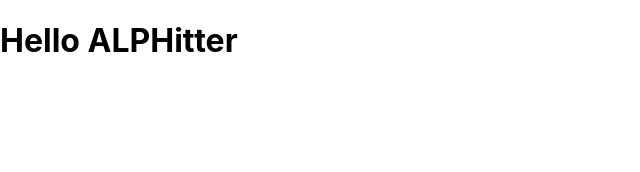
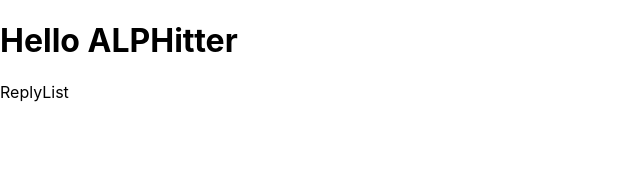
Before and after one commit to LJBL22/react_twitter, a React (Create React App) app: page /tweets/tweetId/replies in a window 1280 px wide. Before the commit this address had no page. Shown: the top 172 px of the page, without its empty margins (0-640 px from the left). Built offline with nearby package versions, Linux system fonts and the light colour scheme.

Commit message:
feat: add replylist page

```diff
--- a/src/App.jsx
+++ b/src/App.jsx
@@ -9,6 +9,7 @@ import {
   UsersPage,
   UserLikes,
   UserReplied,
+  ReplyList
 } from "pages";
 
 function App() {
@@ -31,6 +32,7 @@ function App() {
           </Route> */}
           {/* </Route> */}
           <Route path="/tweets" element={<HomePage />} />
+          <Route path="/tweets/tweetId/replies" element={<ReplyList/>}/>
           <Route path="/users/:userId/tweets" element={<UsersPage />} />
           <Route path="/users/:userId/likes" element={<UserLikes />} />
           <Route
--- /dev/null
+++ b/src/pages/ReplyList.jsx
@@ -0,0 +1,5 @@
+function ReplyList() {
+  return <div>ReplyList</div>;
+}
+
+export default ReplyList;
--- a/src/pages/index.js
+++ b/src/pages/index.js
@@ -1,11 +1,23 @@
-import LoginPage from './LoginPage';
-import SignupPage from './SignupPage';
-import AdminLoginPage from './AdminLoginPage';
-import AdminTweetsPage from './AdminTweetsPage';
-import AdminUsersPage from './AdminUsersPage';
+import LoginPage from "./LoginPage";
+import SignupPage from "./SignupPage";
+import AdminLoginPage from "./AdminLoginPage";
+import AdminTweetsPage from "./AdminTweetsPage";
+import AdminUsersPage from "./AdminUsersPage";
 import HomePage from "./HomePage";
 import UserLikes from "./UserLikes";
 import UserReplied from "./UserReplied";
 import UsersPage from "./UsersPage";
+import ReplyList from "./ReplyList";
 
-export { LoginPage, SignupPage, AdminLoginPage, AdminTweetsPage, AdminUsersPage, HomePage, UserLikes, UserReplied, UsersPage };
+export {
+  LoginPage,
+  SignupPage,
+  AdminLoginPage,
+  AdminTweetsPage,
+  AdminUsersPage,
+  HomePage,
+  UserLikes,
+  UserReplied,
+  UsersPage,
+  ReplyList,
+};
```
